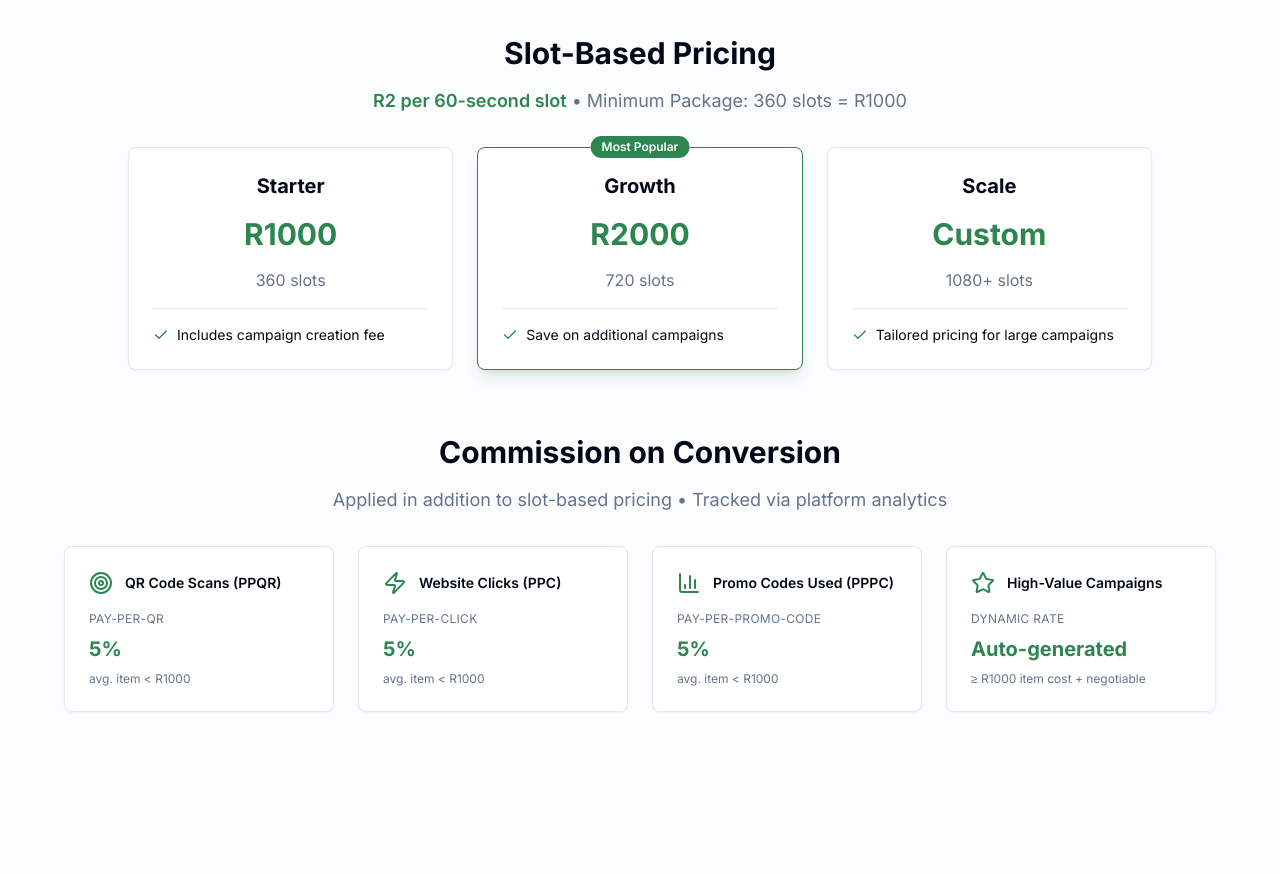
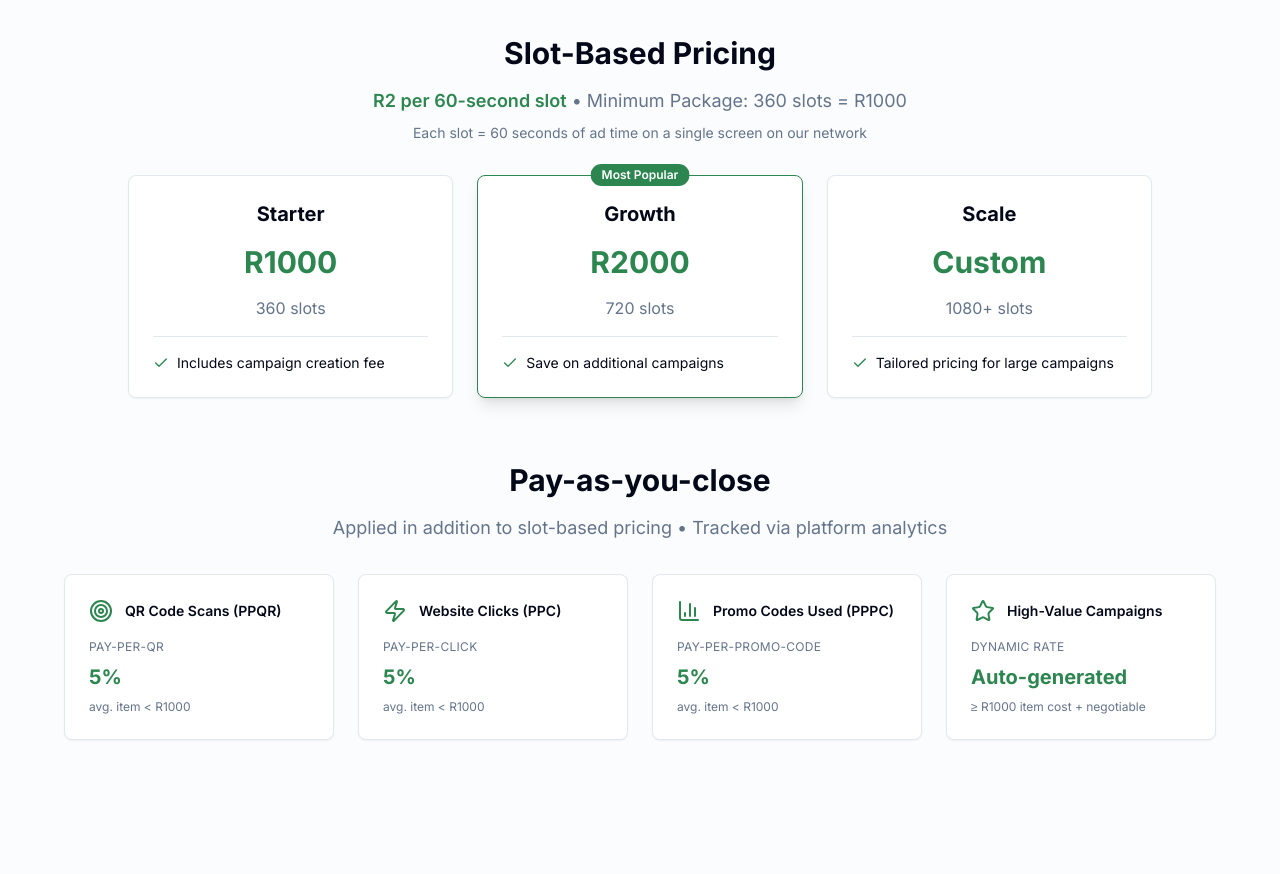
Before and after one commit to Stoksweet/space-time-signals, a React (Vite) app: page / in a window 1280 px wide. Shown: the part 2420-3294 px from the top of the page. Built offline with nearby package versions, Linux system fonts and the light colour scheme.

Commit message:
Update pricing section
Rename "Commission on conversion" to "Pay-as-you-close" and clarify slot definition.

```diff
--- a/src/components/PricingSection.tsx
+++ b/src/components/PricingSection.tsx
@@ -81,6 +81,9 @@ export const PricingSection = () => {
             <p className="text-lg text-muted-foreground">
               <span className="font-semibold text-primary">R2 per 60-second slot</span> • Minimum Package: 360 slots = R1000
             </p>
+            <p className="text-sm text-muted-foreground mt-2">
+              Each slot = 60 seconds of ad time on a single screen on our network
+            </p>
           </div>
 
           <div className="grid md:grid-cols-3 gap-6 max-w-5xl mx-auto">
@@ -110,7 +113,7 @@ export const PricingSection = () => {
         {/* Model 2: Commission on Conversion */}
         <div>
           <div className="text-center mb-8">
-            <h3 className="text-2xl md:text-3xl font-bold mb-4">Commission on Conversion</h3>
+            <h3 className="text-2xl md:text-3xl font-bold mb-4">Pay-as-you-close</h3>
             <p className="text-lg text-muted-foreground">
               Applied in addition to slot-based pricing • Tracked via platform analytics
             </p>
```
